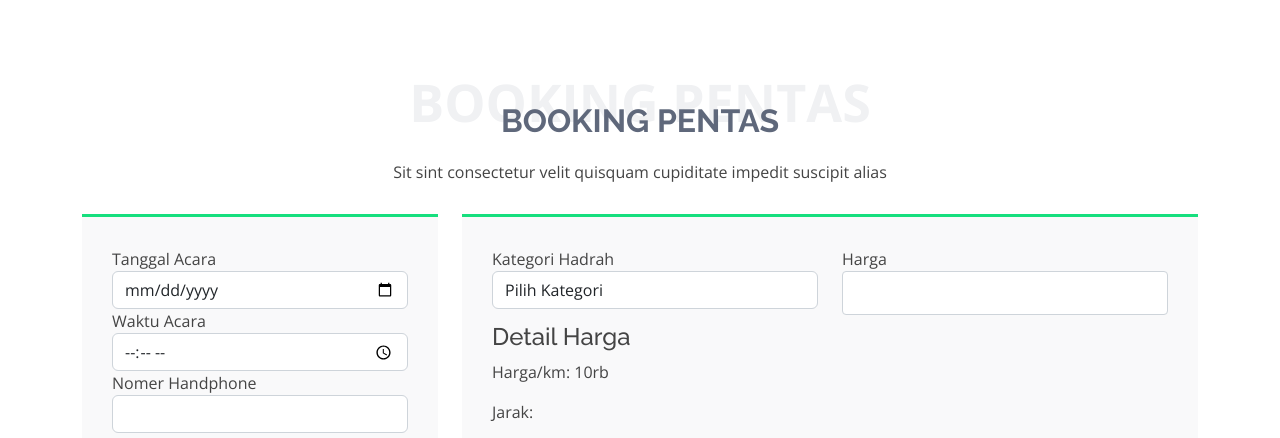
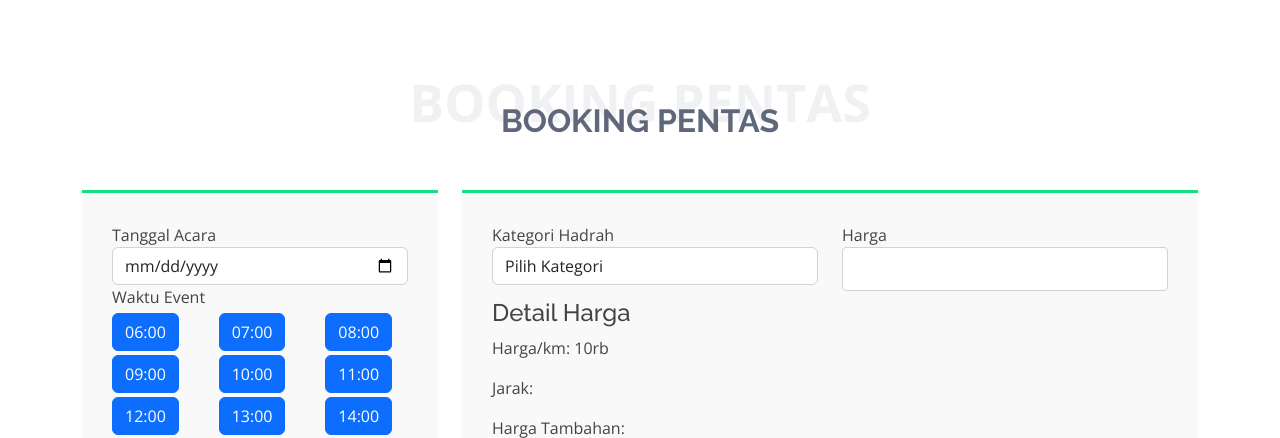
Before and after one commit to mohammadrafly/ishari-al-mubarok, a CodeIgniter 4 app: template app/Views/pages/homeOrders.php in a window 1280 px wide. Shown: the part 84-522 px from the top of the page. Run offline with PHP 8.4 and a stand-in for CodeIgniter, Linux system fonts and the light colour scheme; the template is opened without the code that fills it, so the values that code supplies are empty; some libraries are stand-ins or nearby versions; grey boxes are pictures that could not be loaded.

Commit message:
update ux for user friendly

```diff
--- a/app/Config/Routes.php
+++ b/app/Config/Routes.php
@@ -33,6 +33,7 @@ $routes->set404Override();
 $routes->get('/', 'Home::index');
 $routes->get('profile/(:any)', 'Dashboard::profile/$1');
 $routes->get('pesanan/(:any)', 'Dashboard::clientPesanan/$1');
+$routes->get('avail/(:any)', 'Dashboard::checkAvailability/$1');
 $routes->post('pesanan/bayar', 'Home::bayar');
 //Auth
 $routes->match(['GET', 'POST'], 'signup', 'Auth::SignUp');
--- a/app/Controllers/Dashboard.php
+++ b/app/Controllers/Dashboard.php
@@ -14,6 +14,12 @@ class Dashboard extends BaseController
     public function __construct()
     {
         $this->db = \Config\Database::connect();
+    }
+
+    public function checkAvailability($date)
+    {
+        $model = new Orders();
+        return $this->response->setJSON($model->select('waktu_event')->where('tanggal_event', $date)->findAll());
     }
 
     //Profile
--- a/app/Views/layout/homeLayout.php
+++ b/app/Views/layout/homeLayout.php
@@ -25,6 +25,12 @@
 
   <!-- Template Main CSS File -->
   <link href="<?= base_url('assets/css/style.css') ?>" rel="stylesheet">
+  <style>
+    .selected {
+      background-color: #008000; /* Replace with your desired color */
+      color: #FFFFFF; /* Replace with your desired text color */
+    }
+  </style>
 </head>
 
 <body>
--- a/app/Views/pages/homeOrders.php
+++ b/app/Views/pages/homeOrders.php
@@ -11,7 +11,6 @@
         <div class="section-title">
           <span>Booking Pentas</span>
           <h2>Booking Pentas</h2>
-          <p>Sit sint consectetur velit quisquam cupiditate impedit suscipit alias</p>
         </div>
         <form id="orders" role="form">
         <div class="row">
@@ -21,11 +20,61 @@
               <div class="form-group col-md-12">
                 <label for="name">Tanggal Acara</label>
                 <input class="form-control" id="username" name="username" type="text" value="<?= session()->get('username') ?>" hidden>
-                <input class="form-control" id="tanggal_event" name="tanggal_event" type="date" required>
+                <input class="form-control" id="tanggal_event" name="tanggal_event" type="date" required onchange="checkAvailability()">
               </div>
-              <div class="form-group col-md-12">
-                <label for="name">Waktu Acara</label>
-                <input class="form-control" id="waktu_event" name="waktu_event" type="time" required>
+              <div class="form-group">
+                <label for="waktu_event">Waktu Event</label>
+                <div class="row" id="waktu_event_options">
+                  <input type="hidden" id="selected_waktu_event" name="waktu_event">
+                  <div class="col mt-1">
+                    <button type="button" class="btn btn-primary waktu-event-btn" data-value="06:00">06:00</button>
+                  </div>
+                  <div class="col mt-1">
+                    <button type="button" class="btn btn-primary waktu-event-btn" data-value="07:00">07:00</button>
+                  </div>
+                  <div class="col mt-1">
+                    <button type="button" class="btn btn-primary waktu-event-btn" data-value="08:00">08:00</button>
+                  </div>
+                  <div class="col mt-1">
+                    <button type="button" class="btn btn-primary waktu-event-btn" data-value="09:00">09:00</button>
+                  </div>
+                  <div class="col mt-1">
+                    <button type="button" class="btn btn-primary waktu-event-btn" data-value="10:00">10:00</button>
+                  </div>
+                  <div class="col mt-1">
+                    <button type="button" class="btn btn-primary waktu-event-btn" data-value="11:00">11:00</button>
+                  </div>
+                  <div class="col mt-1">
+                    <button type="button" class="btn btn-primary waktu-event-btn" data-value="12:00">12:00</button>
+                  </div>
+                  <div class="col mt-1">
+                    <button type="button" class="btn btn-primary waktu-event-btn" data-value="13:00">13:00</button>
+                  </div>
+                  <div class="col mt-1">
+                    <button type="button" class="btn btn-primary waktu-event-btn" data-value="14:00">14:00</button>
+                  </div>
+                  <div class="col mt-1">
+                    <button type="button" class="btn btn-primary waktu-event-btn" data-value="15:00">15:00</button>
+                  </div>
+                  <div class="col mt-1">
+                    <button type="button" class="btn btn-primary waktu-event-btn" data-value="16:00">16:00</button>
+                  </div>
+                  <div class="col mt-1">
+                    <button type="button" class="btn btn-primary waktu-event-btn" data-value="17:00">17:00</button>
+                  </div>
+                  <div class="col mt-1">
+                    <button type="button" class="btn btn-primary waktu-event-btn" data-value="18:00">18:00</button>
+                  </div>
+                  <div class="col mt-1">
+                    <button type="button" class="btn btn-primary waktu-event-btn" data-value="19:00">19:00</button>
+                  </div>
+                  <div class="col mt-1">
+                    <button type="button" class="btn btn-primary waktu-event-btn" data-value="20:00">20:00</button>
+                  </div>
+                  <div class="col mt-1">
+                    <button type="button" class="btn btn-primary waktu-event-btn" data-value="21:00">21:00</button>
+                  </div>
+                </div>
               </div>
               <div class="form-group col-md-12">
                 <label for="name">Nomer Handphone</label>
@@ -171,6 +220,70 @@
 <script src="<?= base_url('js/AddOrder.js') ?>"></script>
 <script>
 const base_url = 'http://localhost:8080/';
+
+// JavaScript code
+var waktuEventButtons = document.querySelectorAll('.waktu-event-btn');
+var selectedWaktuEventInput = document.getElementById('selected_waktu_event');
+
+waktuEventButtons.forEach(function(button) {
+  button.addEventListener('click', function() {
+    var selectedValue = button.getAttribute('data-value');
+    selectedWaktuEventInput.value = selectedValue;
+    updateSelectedButtonColor();
+  });
+});
+
+function updateSelectedButtonColor() {
+  waktuEventButtons.forEach(function(button) {
+    if (button.getAttribute('data-value') === selectedWaktuEventInput.value) {
+      button.classList.add('selected');
+    } else {
+      button.classList.remove('selected');
+    }
+  });
+}
+
+
+function checkAvailability() {
+  var tanggal = document.getElementById('tanggal_event').value;
+  var xhr = new XMLHttpRequest();
+  xhr.open('GET', `${base_url}avail/${tanggal}`, true);
+  xhr.onload = function() {
+    if (xhr.status === 200) {
+      var response = JSON.parse(xhr.responseText);
+      var availableWaktuEvent = response.map(function(item) {
+        return item.waktu_event;
+      });
+      var waktuEventButtons = document.querySelectorAll('.waktu-event-btn');
+
+      waktuEventButtons.forEach(function(button) {
+        var value = button.dataset.value;
+
+        if (!availableWaktuEvent.includes(value)) {
+          button.disabled = false;
+          button.classList.remove('btn-secondary');
+          button.classList.add('btn-primary');
+        } else {
+          button.disabled = true;
+          button.classList.remove('btn-primary');
+          button.classList.add('btn-secondary');
+        }
+
+        button.addEventListener('click', function() {
+          var selectedWaktuEvent = document.getElementById('selected_waktu_event');
+          selectedWaktuEvent.value = button.dataset.value;
+
+          waktuEventButtons.forEach(function(btn) {
+            btn.classList.remove('selected');
+          });
+
+          button.classList.add('selected');
+        });
+      });
+    }
+  };
+  xhr.send();
+}
 
 function alertPopUp() {
   alert('Maaf saat ini orderan anda sedang dalam pemeriksaan, tunggun 1x24 jam')
--- a/public/js/AddOrder.js
+++ b/public/js/AddOrder.js
@@ -1,7 +1,7 @@
 function Order() {
     var username = $("#username").val();
     var tanggal_event = $("#tanggal_event").val();
-    var waktu_event = $("#waktu_event").val();
+    var waktu_event = $("input[name='waktu_event']").val();
     var kategori_event = $("#kategori_event").val();
     var harga = $("#harga").val();
     var no_hp = $('#no_hp').val();
```
